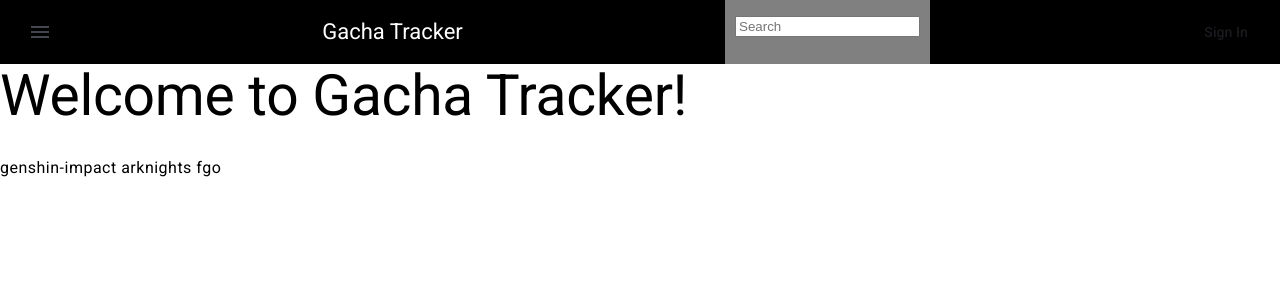
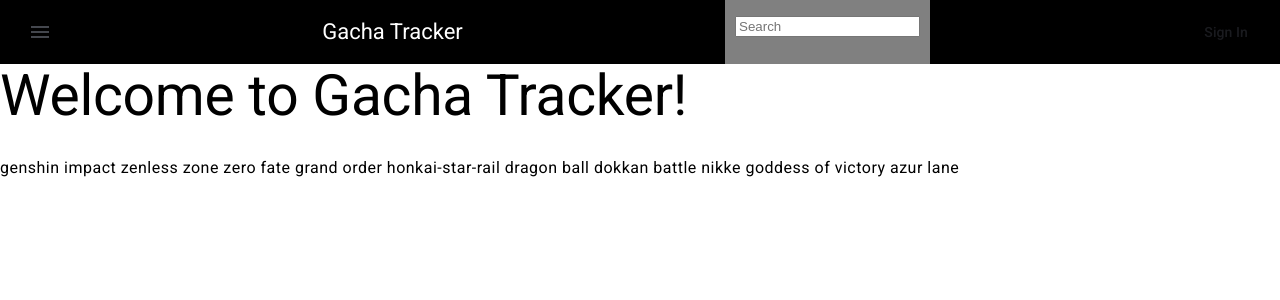
Before and after one commit to ZapboltIsEpic/gacha_tracker, an Angular app in the folder client/: page / in a window 1280 px wide. Shown: the top 300 px of the page. Built offline with nearby package versions, Linux system fonts and the light colour scheme.

Commit message:
addded some more gacha games

```diff
--- a/client/src/app/app.component.ts
+++ b/client/src/app/app.component.ts
@@ -25,6 +25,14 @@
 })
 export class AppComponent {
   title = 'Gacha Tracker';
-  games = [{id: 0, name: 'genshin-impact'}, {id: 1, name: 'arknights'}, {id: 2, name: 'fgo'}];
+  games = [
+    {id: 0, name: 'genshin impact'},
+    {id: 1, name: 'zenless zone zero'},
+    {id: 2, name: 'fate grand order'},
+    {id: 3, name: 'honkai-star-rail'},
+    {id: 4, name: 'dragon ball dokkan battle'},
+    {id: 5, name: 'nikke goddess of victory'},
+    {id: 6, name: 'azur lane'},
+  ];
   @ViewChild('sidenav') sidenav!: MatSidenav;
 }
```
